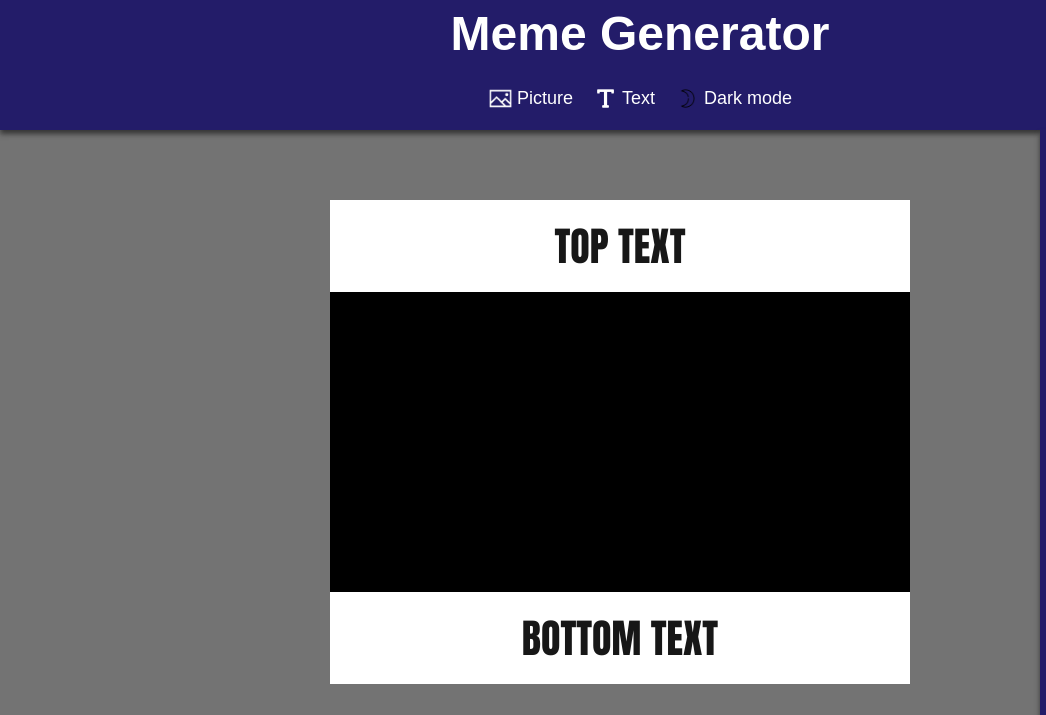
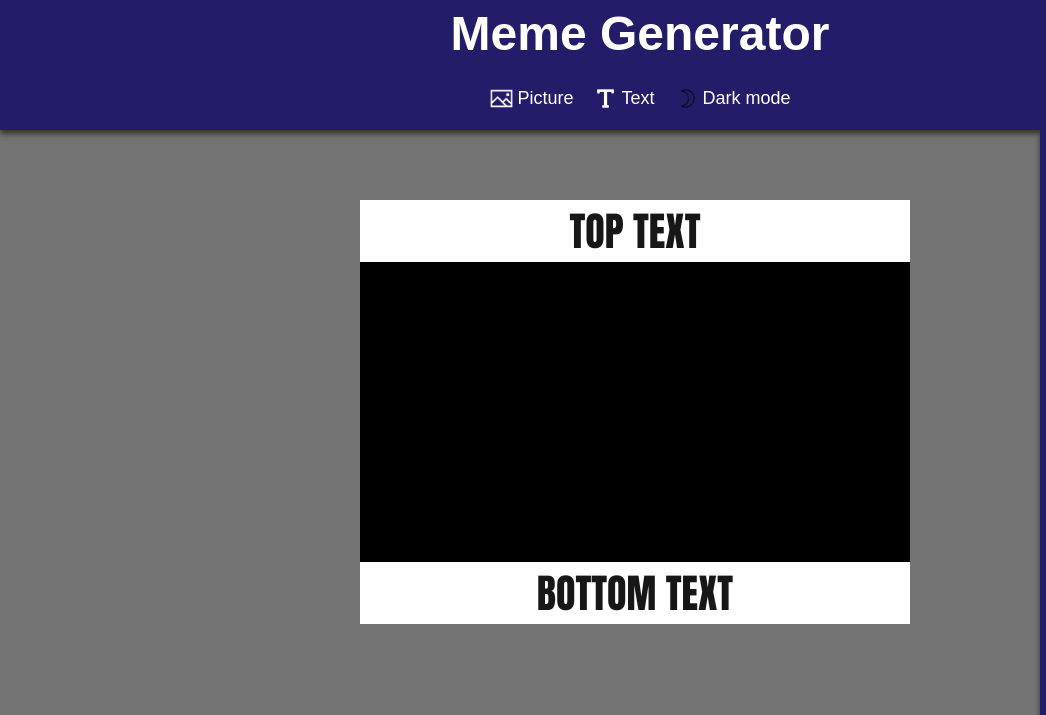
Before and after one commit to vantedaes/M.G, a plain HTML site: page index.html in a window 1280 px wide. Shown: the top 715 px of the page, 0-1046 px from the left. Drawn offline with nearby package versions, Linux system fonts and the light colour scheme.

Commit message:
Fixing MQ 320

```diff
--- a/index.html
+++ b/index.html
@@ -4,10 +4,12 @@
     <meta charset="UTF-8">
     <meta name="viewport" content="width=device-width, initial-scale=1.0">
     <link rel="stylesheet" href="./styles/style.css">
+    <link rel='stylesheet' href='https://cdn-uicons.flaticon.com/uicons-regular-rounded/css/uicons-regular-rounded.css'>
     <script src="./functionality/main.js" defer></script>
     <!-- Download img script -->
     <script src="https://cdnjs.cloudflare.com/ajax/libs/dom-to-image/2.6.0/dom-to-image.min.js" integrity="sha512-01CJ9/g7e8cUmY0DFTMcUw/ikS799FHiOA0eyHsUWfOetgbx/t6oV4otQ5zXKQyIrQGTHSmRVPIgrgLcZi/WMA==" crossorigin="anonymous"></script>
     <script src="https://cdnjs.cloudflare.com/ajax/libs/FileSaver.js/2.0.0/FileSaver.min.js" integrity="sha512-csNcFYJniKjJxRWRV1R7fvnXrycHP6qDR21mgz1ZP55xY5d+aHLfo9/FcGDQLfn2IfngbAHd8LdfsagcCqgTcQ==" crossorigin="anonymous"></script>
+
     <title>Meme Generator Project</title>
 </head>
 <body>
@@ -35,6 +37,7 @@
 
       <!-- ###PICTURE RESPONSIVE MENU### -->
         <aside class="responsive-menu">
+            <i class="icons fi fi-br-cross"></i>
             <section class="picture-pannel">
                 <h2 class="Picture-title">Picture</h2>
                 <!-- #### INPUT URL### -->
--- a/styles/style.css
+++ b/styles/style.css
@@ -63,8 +63,9 @@ body{
   .inser-text,
   .light-mode {
     text-align: center;
+    font-size: 0.7rem;
     display: flex;
-    gap: 4px;
+    gap: 3px;
     align-items: center;
     padding: 0 10px;
     border: 0;
@@ -93,14 +94,14 @@ body{
   }
 
   .meme-maker-cont{
-    width: 50%;
+    width: 90%;
     height: 100%;
     justify-content: center;
-    /* max-width: 610px; */
+    max-width: 610px;
     margin-top: 40px;
     display: flex;
     flex-direction: column;
-    padding: 10px 10px;
+    padding: 5px 5px;
     text-align: center;
     line-height: 2rem;
     color: rgb(23, 23, 23);
@@ -110,7 +111,7 @@ body{
   }
 
   .meme-picture {
-    height: 250px;
+    height: 200px;
     background-color: var(--meme-div-color);
     background-size: 100% 100%;
     background-repeat: no-repeat;
@@ -120,7 +121,7 @@ body{
 
   .top-text,
   .bottom-text {
-    padding: 30px;
+    padding: 15px;
     background-color: #fff;
   }
 
@@ -131,7 +132,7 @@ body{
     align-self: center;
     height: 40px;
     padding: 10px;
-    margin-top: 100px;
+    margin-top: 50px;
     border-radius: 4%;
     color: var(--font-main-color);
     box-shadow: 0 4px 5px rgb(55, 55, 55);
@@ -164,6 +165,10 @@ body{
     align-items: center;
     display: block;
   }
+
+.responsive-menu:focus{
+  display: block;
+}
 
   .Picture-title{
     text-shadow: rgb(63, 63, 63) 2px 2px;
```
